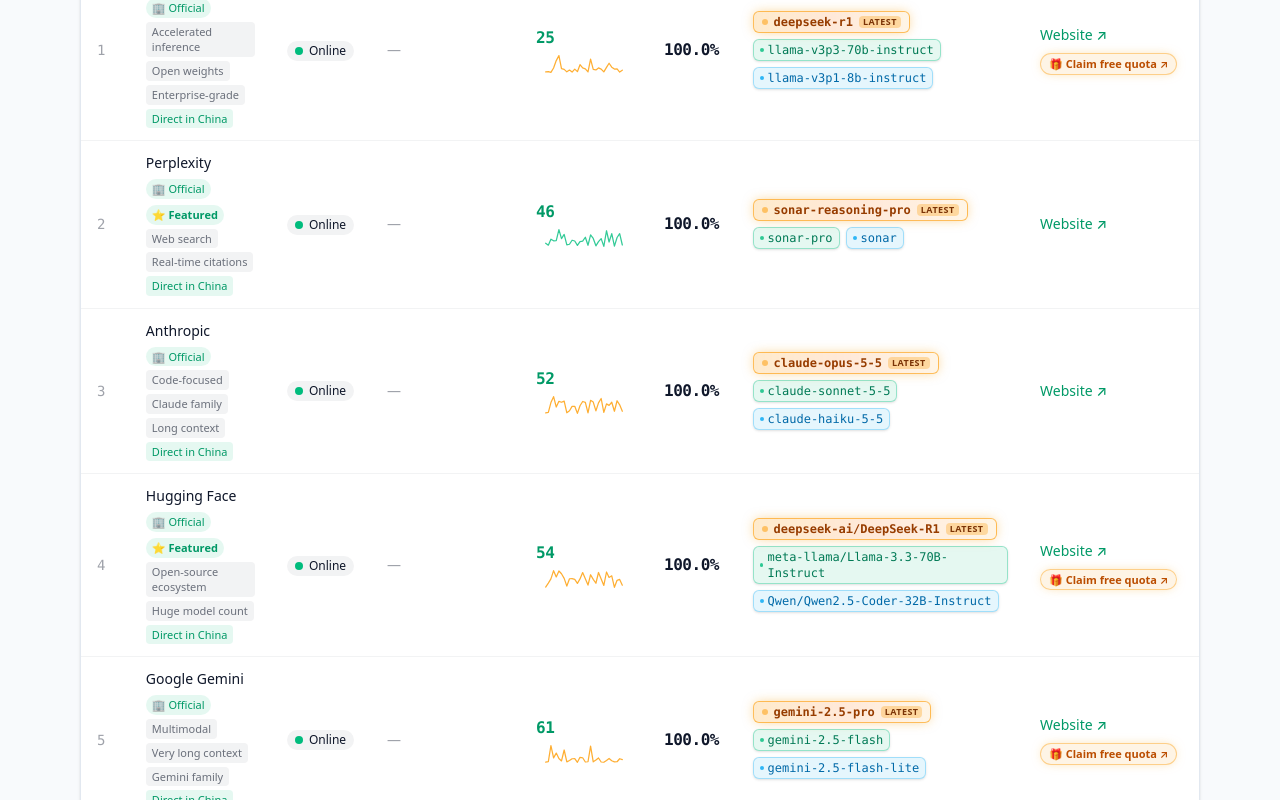
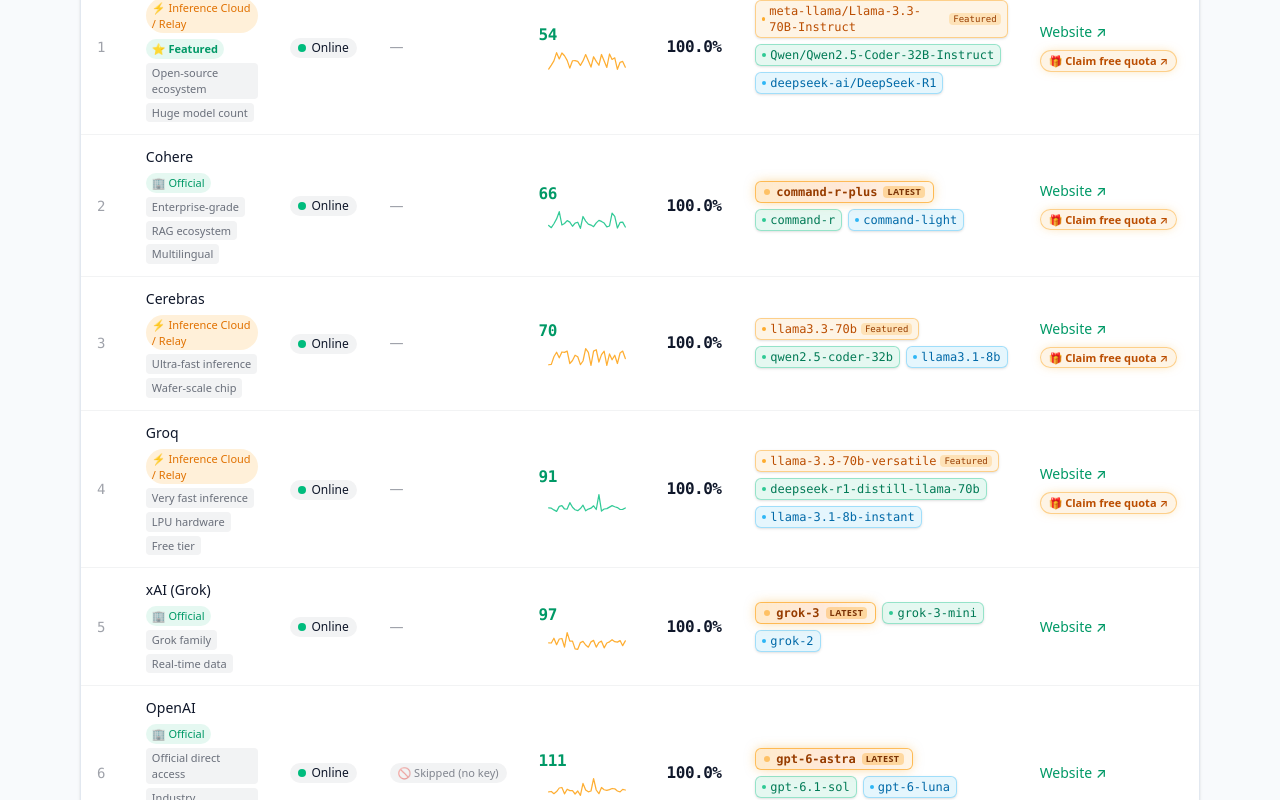
Before and after one commit to klf8277/api-spotlight, a Next.js app: page / in a window 1280 px wide. Shown: the part 860-1660 px from the top of the page. Built offline with nearby package versions, Linux system fonts and the light colour scheme.

Commit message:
fix(stage1): strip overseas direct badges, decouple inference clouds from official labs & align official models

```diff
--- a/src/components/RankingTable.tsx
+++ b/src/components/RankingTable.tsx
@@ -330,6 +330,7 @@
                   <div className="flex flex-wrap items-center gap-1.5 min-w-[200px]">
                     {p.supported_models.map((model, mIdx) => {
                       if (mIdx === 0) {
+                        if (p.type === "official") {
                           return (
                             <span
                               key={model}
@@ -340,6 +341,20 @@
                               <span className="font-mono">{model}</span>
                               <span className="rounded bg-amber-500/30 px-1 py-0.2 text-[9px] font-bold uppercase tracking-wider text-amber-900 dark:text-amber-100">
                                 {ranking.badgeLatestModel}
+                              </span>
+                            </span>
+                          );
+                        }
+                        return (
+                          <span
+                            key={model}
+                            title={`${ranking.badgeHostedFeatured}: ${model}`}
+                            className="inline-flex items-center gap-1 rounded-md border border-amber-500/40 bg-amber-500/10 px-1.5 py-0.5 font-mono text-xs font-medium text-amber-700 shadow-sm dark:border-amber-400/30 dark:bg-amber-500/15 dark:text-amber-300"
+                          >
+                            <span className="h-1 w-1 rounded-full bg-amber-500/80" />
+                            {model}
+                            <span className="rounded bg-amber-500/20 px-1 py-0.2 text-[9px] font-medium text-amber-800 dark:text-amber-200">
+                              {ranking.badgeHostedFeatured}
                             </span>
                           </span>
                         );
--- a/src/data/platforms.json
+++ b/src/data/platforms.json
@@ -12,7 +12,7 @@
     "supported_models": [
       "gpt-6-astra",
       "gpt-6.1-sol",
-      "o3"
+      "gpt-6-luna"
     ],
     "is_featured": false,
     "tags": [
@@ -23,7 +23,7 @@
     "payment_methods": [
       "国际信用卡"
     ],
-    "cn_access": "direct",
+    "cn_access": "blocked",
     "test_endpoint": "/v1/models",
     "api_key_env": "SPOTLIGHT_TEST_KEY",
     "last_checked": "2026-10-15T07:28:19Z"
@@ -36,7 +36,7 @@
     "api_base": "https://api.anthropic.com",
     "affiliate_url": null,
     "status": "online",
-    "latency_ms": 52,
+    "latency_ms": 152,
     "success_rate": 100.0,
     "supported_models": [
       "claude-opus-5-5",
@@ -52,7 +52,7 @@
     "payment_methods": [
       "国际信用卡"
     ],
-    "cn_access": "direct",
+    "cn_access": "blocked",
     "test_endpoint": "/v1/models",
     "api_key_env": "SPOTLIGHT_TEST_KEY",
     "last_checked": "2026-10-15T07:28:19Z"
@@ -65,12 +65,12 @@
     "api_base": "https://generativelanguage.googleapis.com",
     "affiliate_url": null,
     "status": "online",
-    "latency_ms": 61,
+    "latency_ms": 145,
     "success_rate": 100.0,
     "supported_models": [
-      "gemini-2.5-pro",
-      "gemini-2.5-flash",
-      "gemini-2.5-flash-lite"
+      "gemini-4-argon",
+      "gemini-3.8-flash",
+      "gemini-3.8-flash-lite"
     ],
     "is_featured": false,
     "tags": [
@@ -81,7 +81,7 @@
     "payment_methods": [
       "国际信用卡"
     ],
-    "cn_access": "direct",
+    "cn_access": "blocked",
     "test_endpoint": "/v1/models",
     "api_key_env": "SPOTLIGHT_TEST_KEY",
     "last_checked": "2026-10-15T07:28:19Z"
@@ -109,7 +109,7 @@
     "payment_methods": [
       "国际信用卡"
     ],
-    "cn_access": "direct",
+    "cn_access": "blocked",
     "test_endpoint": "/v1/models",
     "api_key_env": "SPOTLIGHT_TEST_KEY",
     "last_checked": "2026-10-15T07:28:19Z"
@@ -138,7 +138,7 @@
     "payment_methods": [
       "国际信用卡"
     ],
-    "cn_access": "direct",
+    "cn_access": "blocked",
     "test_endpoint": "/v1/models",
     "api_key_env": "SPOTLIGHT_TEST_KEY",
     "last_checked": "2026-10-15T07:28:19Z"
@@ -146,7 +146,7 @@
   {
     "id": "provider-groq",
     "name": "Groq",
-    "type": "official",
+    "type": "relay",
     "url": "https://console.groq.com",
     "api_base": "https://api.groq.com/openai",
     "affiliate_url": null,
@@ -167,7 +167,7 @@
     "payment_methods": [
       "国际信用卡"
     ],
-    "cn_access": "direct",
+    "cn_access": "blocked",
     "test_endpoint": "/v1/models",
     "api_key_env": "SPOTLIGHT_TEST_KEY",
     "last_checked": "2026-10-15T07:28:19Z"
@@ -196,7 +196,7 @@
     "payment_methods": [
       "国际信用卡"
     ],
-    "cn_access": "direct",
+    "cn_access": "blocked",
     "test_endpoint": "/v1/models",
     "api_key_env": "SPOTLIGHT_TEST_KEY",
     "last_checked": "2026-10-15T07:28:19Z"
@@ -212,9 +212,9 @@
     "latency_ms": 416,
     "success_rate": 100.0,
     "supported_models": [
-      "deepseek-v4-pro",
-      "deepseek-flash",
-      "deepseek-reasoner"
+      "deepseek-chat",
+      "deepseek-reasoner",
+      "deepseek-coder"
     ],
     "is_featured": true,
     "tags": [
@@ -233,7 +233,7 @@
   {
     "id": "provider-siliconflow",
     "name": "硅基流动 (SiliconFlow)",
-    "type": "official",
+    "type": "relay",
     "url": "https://siliconflow.cn",
     "api_base": "https://api.siliconflow.cn",
     "affiliate_url": null,
@@ -241,9 +241,9 @@
     "latency_ms": 711,
     "success_rate": 100.0,
     "supported_models": [
+      "Qwen/Qwen2.5-72B-Instruct",
       "deepseek-ai/DeepSeek-V3",
-      "deepseek-ai/DeepSeek-R1",
-      "Qwen/Qwen2.5-72B-Instruct"
+      "deepseek-ai/DeepSeek-R1"
     ],
     "is_featured": true,
     "tags": [
@@ -501,7 +501,7 @@
   {
     "id": "provider-together",
     "name": "Together AI",
-    "type": "official",
+    "type": "relay",
     "url": "https://www.together.ai",
     "api_base": "https://api.together.xyz",
     "affiliate_url": null,
@@ -509,8 +509,8 @@
     "latency_ms": 116,
     "success_rate": 100.0,
     "supported_models": [
+      "meta-llama/Llama-3.3-70B-Instruct-Turbo",
       "deepseek-ai/DeepSeek-R1",
-      "meta-llama/Llama-3.3-70B-Instruct-Turbo",
       "meta-llama/Llama-3.1-8B-Instruct-Turbo"
     ],
     "is_featured": true,
@@ -522,7 +522,7 @@
     "payment_methods": [
       "国际信用卡"
     ],
-    "cn_access": "direct",
+    "cn_access": "blocked",
     "test_endpoint": "/v1/models",
     "api_key_env": "SPOTLIGHT_TEST_KEY",
     "last_checked": "2026-10-15T07:28:19Z"
@@ -530,16 +530,16 @@
   {
     "id": "provider-fireworks",
     "name": "Fireworks AI",
-    "type": "official",
+    "type": "relay",
     "url": "https://fireworks.ai",
     "api_base": "https://api.fireworks.ai",
     "affiliate_url": null,
     "status": "online",
-    "latency_ms": 25,
+    "latency_ms": 185,
     "success_rate": 100.0,
     "supported_models": [
+      "llama-v3p3-70b-instruct",
       "deepseek-r1",
-      "llama-v3p3-70b-instruct",
       "llama-v3p1-8b-instruct"
     ],
     "is_featured": false,
@@ -551,7 +551,7 @@
     "payment_methods": [
       "国际信用卡"
     ],
-    "cn_access": "direct",
+    "cn_access": "blocked",
     "test_endpoint": "/inference/v1/models",
     "api_key_env": "SPOTLIGHT_TEST_KEY",
     "last_checked": "2026-10-15T07:28:19Z"
@@ -559,7 +559,7 @@
   {
     "id": "provider-novita",
     "name": "Novita AI",
-    "type": "official",
+    "type": "relay",
     "url": "https://novita.ai",
     "api_base": "https://api.novita.ai",
     "affiliate_url": null,
@@ -567,9 +567,9 @@
     "latency_ms": 373,
     "success_rate": 100.0,
     "supported_models": [
+      "meta-llama/llama-3.3-70b-instruct",
       "deepseek/deepseek-r1",
-      "deepseek/deepseek-v3",
-      "meta-llama/llama-3.3-70b-instruct"
+      "deepseek/deepseek-v3"
     ],
     "is_featured": false,
     "tags": [
@@ -579,7 +579,7 @@
     "payment_methods": [
       "国际信用卡"
     ],
-    "cn_access": "direct",
+    "cn_access": "blocked",
     "test_endpoint": "/v3/openai/models",
     "api_key_env": "SPOTLIGHT_TEST_KEY",
     "last_checked": "2026-10-15T07:28:19Z"
@@ -587,12 +587,12 @@
   {
     "id": "provider-perplexity",
     "name": "Perplexity",
-    "type": "official",
+    "type": "relay",
     "url": "https://www.perplexity.ai",
     "api_base": "https://api.perplexity.ai",
     "affiliate_url": null,
     "status": "online",
-    "latency_ms": 46,
+    "latency_ms": 168,
     "success_rate": 100.0,
     "supported_models": [
       "sonar-reasoning-pro",
@@ -607,7 +607,7 @@
     "payment_methods": [
       "国际信用卡"
     ],
-    "cn_access": "direct",
+    "cn_access": "blocked",
     "test_endpoint": "/v1/models",
     "api_key_env": "SPOTLIGHT_TEST_KEY",
     "last_checked": "2026-10-15T07:28:19Z"
@@ -615,7 +615,7 @@
   {
     "id": "provider-nvidia",
     "name": "NVIDIA NIM",
-    "type": "official",
+    "type": "relay",
     "url": "https://build.nvidia.com",
     "api_base": "https://integrated.api.nvidia.com",
     "affiliate_url": null,
@@ -623,9 +623,9 @@
     "latency_ms": null,
     "success_rate": 0.0,
     "supported_models": [
-      "deepseek-ai/deepseek-r1",
       "meta/llama-3.3-70b-instruct",
-      "nvidia/llama-3.1-nemotron-70b-instruct"
+      "nvidia/llama-3.1-nemotron-70b-instruct",
+      "deepseek-ai/deepseek-r1"
     ],
     "is_featured": false,
     "tags": [
@@ -644,7 +644,7 @@
   {
     "id": "provider-huggingface",
     "name": "Hugging Face",
-    "type": "official",
+    "type": "relay",
     "url": "https://huggingface.co",
     "api_base": "https://router.huggingface.co",
     "affiliate_url": null,
@@ -652,9 +652,9 @@
     "latency_ms": 54,
     "success_rate": 100.0,
     "supported_models": [
-      "deepseek-ai/DeepSeek-R1",
       "meta-llama/Llama-3.3-70B-Instruct",
-      "Qwen/Qwen2.5-Coder-32B-Instruct"
+      "Qwen/Qwen2.5-Coder-32B-Instruct",
+      "deepseek-ai/DeepSeek-R1"
     ],
     "is_featured": true,
     "tags": [
@@ -664,7 +664,7 @@
     "payment_methods": [
       "国际信用卡"
     ],
-    "cn_access": "direct",
+    "cn_access": "blocked",
     "test_endpoint": "/v1/models",
     "api_key_env": "SPOTLIGHT_TEST_KEY",
     "last_checked": "2026-10-15T07:28:19Z"
@@ -672,7 +672,7 @@
   {
     "id": "provider-cerebras",
     "name": "Cerebras",
-    "type": "official",
+    "type": "relay",
     "url": "https://cloud.cerebras.ai",
     "api_base": "https://api.cerebras.ai",
     "affiliate_url": null,
@@ -692,7 +692,7 @@
     "payment_methods": [
       "国际信用卡"
     ],
-    "cn_access": "direct",
+    "cn_access": "blocked",
     "test_endpoint": "/v1/models",
     "api_key_env": "SPOTLIGHT_TEST_KEY",
     "last_checked": "2026-10-15T07:28:19Z"
@@ -700,7 +700,7 @@
   {
     "id": "provider-deepinfra",
     "name": "DeepInfra",
-    "type": "official",
+    "type": "relay",
     "url": "https://deepinfra.com",
     "api_base": "https://api.deepinfra.com",
     "affiliate_url": null,
@@ -708,9 +708,9 @@
     "latency_ms": 413,
     "success_rate": 100.0,
     "supported_models": [
+      "meta-llama/Llama-3.3-70B-Instruct",
       "deepseek-ai/DeepSeek-R1",
-      "deepseek-ai/DeepSeek-V3",
-      "meta-llama/Llama-3.3-70B-Instruct"
+      "deepseek-ai/DeepSeek-V3"
     ],
     "is_featured": false,
     "tags": [
@@ -720,7 +720,7 @@
     "payment_methods": [
       "国际信用卡"
     ],
-    "cn_access": "direct",
+    "cn_access": "blocked",
     "test_endpoint": "/v1/openai/models",
     "api_key_env": "SPOTLIGHT_TEST_KEY",
     "last_checked": "2026-10-15T07:28:19Z"
@@ -728,7 +728,7 @@
   {
     "id": "provider-sambanova",
     "name": "SambaNova",
-    "type": "official",
+    "type": "relay",
     "url": "https://cloud.sambanova.ai",
     "api_base": "https://api.sambanova.ai",
     "affiliate_url": null,
@@ -736,15 +736,15 @@
     "latency_ms": 257,
     "success_rate": 100.0,
     "supported_models": [
+      "Meta-Llama-3.3-70B-Instruct",
       "DeepSeek-R1",
-      "Meta-Llama-3.3-70B-Instruct",
       "Meta-Llama-3.1-8B-Instruct"
     ],
     "is_featured": false,
     "tags": [
       "晶圆级芯片",
-      "R1 官方",
-      "极速"
+      "极速",
+      "晶圆级推理"
     ],
     "payment_methods": [
       "国际信用卡"
@@ -757,7 +757,7 @@
   {
     "id": "provider-agnes",
     "name": "Agnes AI",
-    "type": "official",
+    "type": "relay",
     "url": "https://agnes-ai.com",
     "api_base": "https://apihub.agnes-ai.com",
     "affiliate_url": null,
@@ -775,7 +775,7 @@
       "免费额度"
     ],
     "payment_methods": [],
-    "cn_access": "direct",
+    "cn_access": "blocked",
     "test_endpoint": "/v1/models",
     "api_key_env": "SPOTLIGHT_TEST_KEY",
     "last_checked": "2026-10-15T07:28:19Z"
--- a/src/locales/en.json
+++ b/src/locales/en.json
@@ -90,13 +90,14 @@
     "badgeLatestModelTitle": "Vendor's current flagship model in service",
     "badgeCoreModelTitle": "Core Flagship",
     "badgeFastModelTitle": "Fast & Efficient",
+    "badgeHostedFeatured": "Featured",
     "colEntry": "Website",
     "badgeDirectCn": "Direct in China",
-    "badgeDirectCnTitle": "Measured from this site's machine in mainland China: directly reachable (not an official guarantee; cross-border networks vary over time)",
+    "badgeDirectCnTitle": "Directly reachable via domestic compliant endpoints (not an official guarantee; cross-border networks vary)",
     "badgeMobilePay": "Mobile pay",
     "badgeMobilePayTitle": "Compiled from public information: Alipay / WeChat Pay supported (refer to the official page)",
-    "typeRelay": "🔁 Third-party relay",
-    "typeRelayTitle": "Third-party relay node",
+    "typeRelay": "⚡ Inference Cloud / Relay",
+    "typeRelayTitle": "Third-party GPU inference cloud or relay node",
     "typeOfficial": "🏢 Official",
     "typeOfficialTitle": "Direct official vendor node",
     "featured": "⭐ Featured",
--- a/src/locales/zh.json
+++ b/src/locales/zh.json
@@ -90,13 +90,14 @@
     "badgeLatestModelTitle": "厂商当前最新在架旗舰模型",
     "badgeCoreModelTitle": "主力推荐",
     "badgeFastModelTitle": "极速/轻量",
+    "badgeHostedFeatured": "主打托管",
     "colEntry": "官网入口",
     "badgeDirectCn": "国内直连",
-    "badgeDirectCnTitle": "本站本机实测：境内可直连（非官方保证，跨境网络存在时点差异）",
+    "badgeDirectCnTitle": "境内合规节点直连（非官方保证，跨境网络存在时点差异）",
     "badgeMobilePay": "支持移动支付",
     "badgeMobilePayTitle": "公开信息整理：支持支付宝 / 微信支付（以官网为准）",
-    "typeRelay": "🔁 第三方中转",
-    "typeRelayTitle": "第三方中转节点",
+    "typeRelay": "⚡ 算力托管 / 中转",
+    "typeRelayTitle": "第三方 GPU 算力推理云或中转服务节点",
     "typeOfficial": "🏢 官方原厂",
     "typeOfficialTitle": "官方原厂直连节点",
     "featured": "⭐ 推荐",
```
Lines whose indentation alone changed are shown as unchanged.
